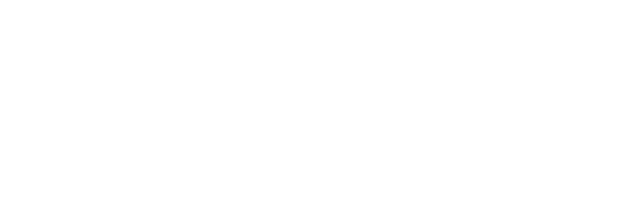
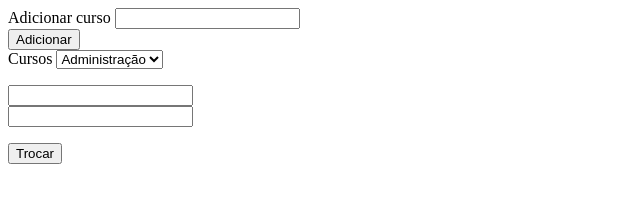
Before and after one commit to rodrigogmartins/atividade-dbo-11-4-2018, a website: page projeto/public/index.html in a window 1280 px wide. Shown: the whole page, without its empty margins (0-640 px from the left). Drawn offline with Linux system fonts and the light colour scheme.

Commit message:
Update index.html

```diff
--- a/projeto/public/index.html
+++ b/projeto/public/index.html
@@ -8,7 +8,37 @@
         <link rel="stylesheet" href="css/style.css">
     </head>
     <body>
+        <form>
+            <div id="addcurso">
+                <label for="descricao">Adicionar curso</label>
+                <input id="descricao" type="text" maxlength="50" size="20"
+                pattern="[A-Za-z]{5,20}">
+                <div id="botoes">
+                    <input type="submit" value="Adicionar">
+                </div>
+            </div>
 
+            <label for="prioridade">Cursos</label>
+            <select id="prioridade">
+                <option>Administração</option>
+                <option>Direito</option>
+                <option>Medicina</option>
+                <option>Enfermagem</option>
+                <option>Pedagogia</option>
+            </select>
+
+        </form>
+
+        <ol></ol>
+
+        <div id="trocarCurso">
+            <input id="curso0" type="text" readonly>
+            <br>
+            <input id="curso1" type="text" readonly>
+            <p>
+                <button id="trocar"> Trocar </button>
+            </p>
+        </div>
     </body>
     <script src="js/main.js"></script>
 </html>
```
